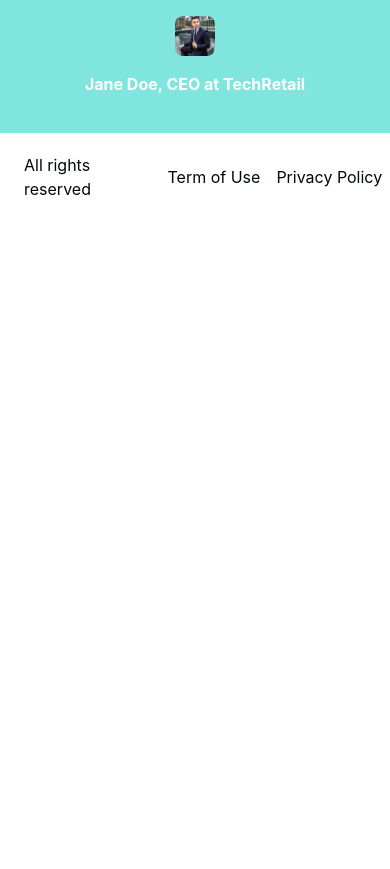
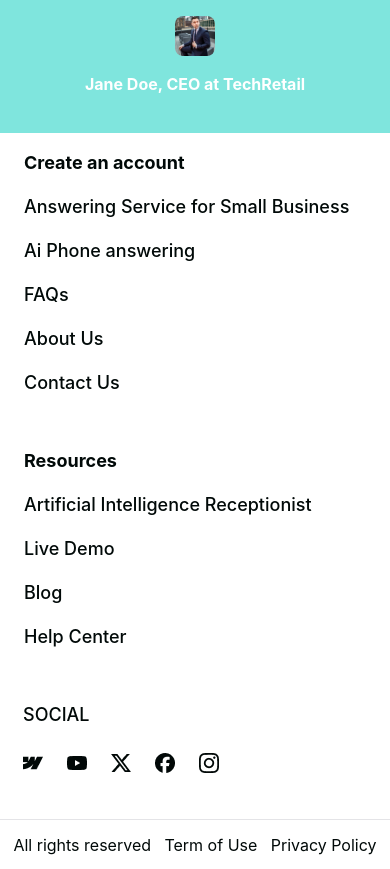
Before and after one commit to FaatehNaeem/SHOP-REP, a React (Vite) app: page / in a window 390 px wide. Shown: the part 7340-8209 px from the top of the page. Before the commit the page ends 7561 px from the top, so only its background shows below. Built offline with nearby package versions, Linux system fonts and the light colour scheme.

Commit message:
footer responsiveness

```diff
--- a/src/components/common/footer.tsx
+++ b/src/components/common/footer.tsx
@@ -1,9 +1,9 @@
 export default function Footer() {
   return (
     <footer>
-      <nav className="hidden flex-row gap-12 text-lg font-medium md:flex md:flex-row md:items-center md:gap-5 md:text-sm lg:gap-12 h-[386px] border-b">
+      <nav className="flex flex-row gap-5 text-lg font-medium md:flex md:flex-row md:items-center md:gap-12 md:text-sm lg:gap-12 h-[386px] border-b footer-nav">
         {/* create an account */}
-        <div className="flex flex-col w-[30%] gap-4 pl-6 h-52">
+        <div className="flex flex-col w-[30%] gap-4 pl-6 h-52 ml-16 create-an-account">
           <a
             href="#"
             className="text-primary-foreground transition-colors hover:text-foreground font-bold"
@@ -43,7 +43,7 @@ export default function Footer() {
         </div>
 
         {/* resources */}
-        <div className="flex flex-col w-[30%] gap-4 pl-6 h-52">
+        <div className="flex flex-col w-[30%] gap-4 pl-6 h-52 resources-container">
           <a
             href="#"
             className="text-primary-foreground transition-colors hover:text-foreground font-bold"
@@ -77,12 +77,12 @@ export default function Footer() {
         </div>
 
         {/* footer icon */}
-        <div className="flex flex-col w-[30%] gap-4 h-52">
+        <div className="flex flex-col gap-4 w-[30%] h-52 footer-logo-container">
           <img src="footer-icon.png" alt="" width={"261px"} height={"261px"} />
         </div>
 
         {/* social links  */}
-        <div className="flex flex-col w-[30%] gap-4 h-52">
+        <div className="flex flex-col w-[30%] gap-4 h-52 social-links-container">
           <h3>SOCIAL</h3>
 
           <div className="flex flex-row gap-6 items-center mt-2">
@@ -131,15 +131,25 @@ export default function Footer() {
       </nav>
 
       {/* copyrights */}
-      <div className="flex flex-row w-[98vw]">
-        <div className="p-5 pl-6">
+      <div className="flex flex-row w-screen items-center justify-around copyrights-container border-t h-[50px]">
+        <div className="p-5 pl-12 all-rights-reserved">
           <h2 className="text-primary-foreground">All rights reserved</h2>
         </div>
 
-        <div className="flex justify-end items-center w-[80%] gap-4">
+        <div className="flex justify-end items-center w-[70%] gap-4 terms-container">
           <h2 className="text-primary-foreground">Term of Use</h2>
           <h2 className="text-primary-foreground">Privacy Policy</h2>
         </div>
+
+        <h2 className="text-primary-foreground hidden copyrights-text">
+          All rights reserved
+        </h2>
+        <h2 className="text-primary-foreground hidden copyrights-text">
+          Term of Use
+        </h2>
+        <h2 className="text-primary-foreground hidden copyrights-text">
+          Privacy Policy
+        </h2>
       </div>
     </footer>
   );
--- a/src/index.css
+++ b/src/index.css
@@ -423,28 +423,105 @@ button:focus-visible {
 /* customer experience section */
 
 /* 0px to 810px */
-@media (max-width:810px) and (min-width: 0px) {
+@media (max-width: 810px) and (min-width: 0px) {
   .customer-exp {
     display: none;
   }
-  .customer-exp-text-container{
+  .customer-exp-text-container {
     width: 100%;
     gap: 8px;
   }
-  .customer-exp-title{
+  .customer-exp-title {
     font-size: 34px;
   }
-  .customer-exp-paragraph{
-    width:638px
+  .customer-exp-paragraph {
+    width: 638px;
   }
-  .customer-exp-btn{
+  .customer-exp-btn {
     display: none;
   }
 }
 
 /* 0px to 510px */
-@media (max-width:510px) and (min-width:0px){
-  .customer-exp-paragraph{
-    width:342px;
+@media (max-width: 510px) and (min-width: 0px) {
+  .customer-exp-paragraph {
+    width: 342px;
   }
 }
+
+/* footer section */
+
+/* 811px to 930px */
+@media (max-width: 930px) and (min-width: 811px) {
+  .footer-logo-container {
+   width: 20%;
+   gap: 8px;
+  }
+}
+
+/* 660px to 810px */
+@media (max-width: 810px) and (min-width: 660px) {
+  .footer-nav{
+    justify-content: space-between;
+    align-items: center;
+    gap: 0px;
+  }
+  .footer-logo-container {
+    display: none;
+  }
+  .create-an-account{
+    font-size: 14px;
+  }
+  .resources-container{
+    font-size: 14px;
+  }
+  .copyrights-container{
+  align-items: center;
+  height: 50px;
+  }
+  .terms-container{
+    width: 50%;
+  }
+}
+
+/* 0px to 660px */
+@media (max-width:660px) and (min-width:0px){
+  .footer-nav{
+    flex-direction: column;
+    align-items: start;
+    justify-content: flex-start;
+    border-width: 0px;
+    padding-top: 16px;
+  }
+  .create-an-account{
+    margin-left: 0px;
+    width: 100%;
+  }
+  .resources-container{
+    margin-top: 70px;
+    width: 100%;
+  }
+  .social-links-container{
+    margin-left: 23px;
+    margin-top: 30px;
+    width: 100%;
+  }
+   .footer-logo-container {
+    display: none;
+  }
+  .copyrights-container{
+  margin-top: 300px;
+  justify-content: space-evenly;
+  align-items: center;
+  height: 50px;
+  }
+  .all-rights-reserved{
+    display: none;
+  }
+  .terms-container{
+    display: none;
+  }
+  .copyrights-text{
+    display: block;
+  }
+}
```
